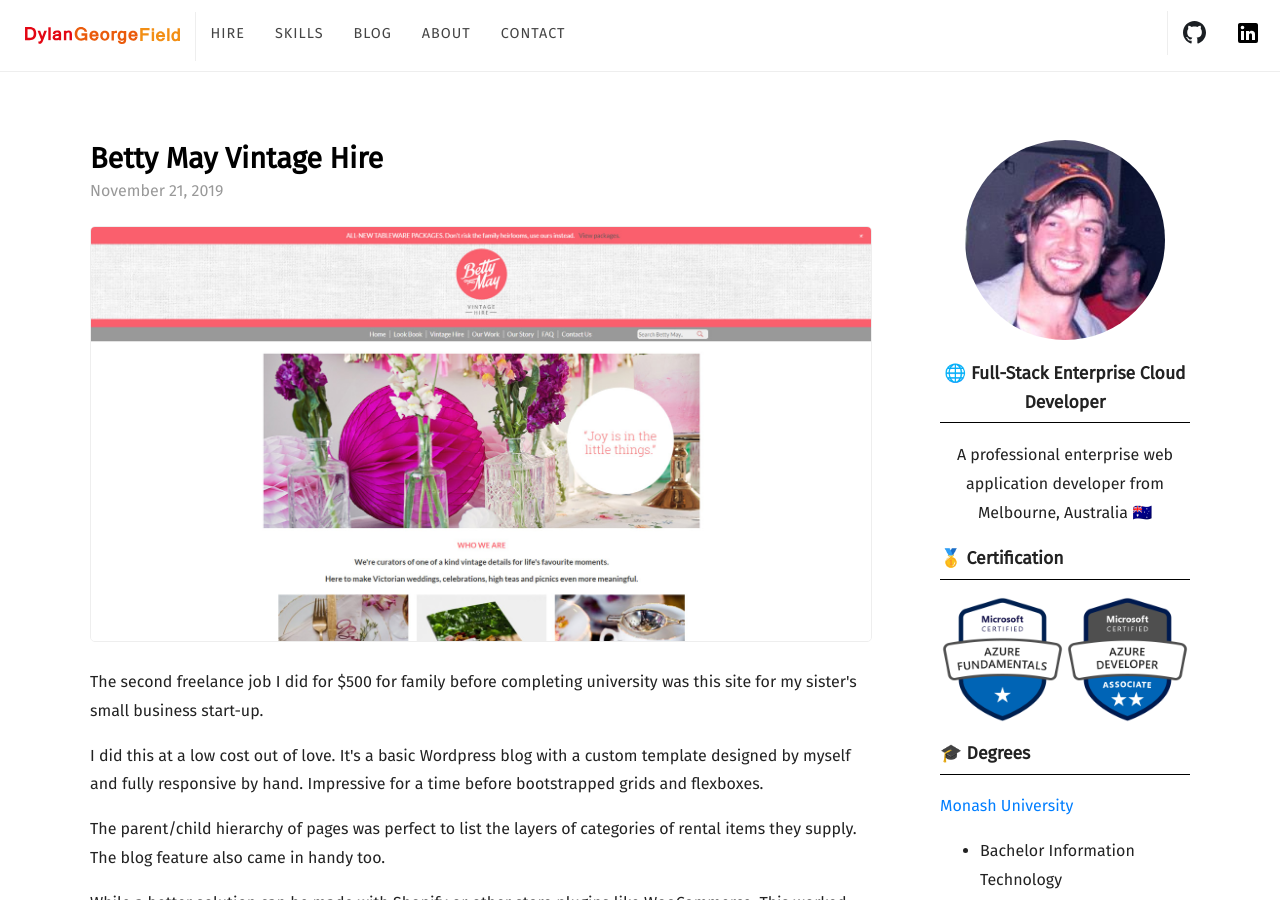
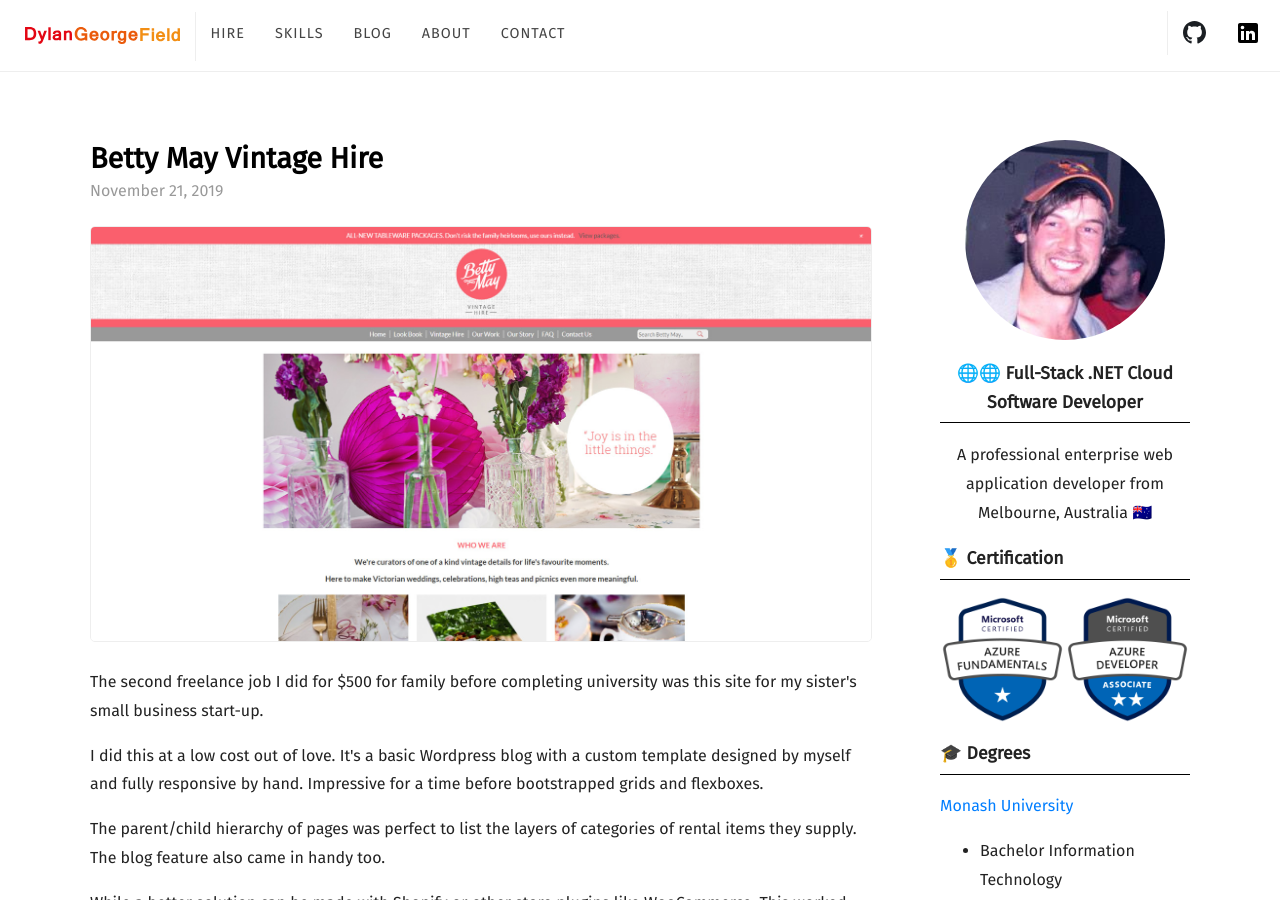
Before and after one commit to Dylan-George-Field/software.georgefield.com.au, a Jekyll site: the page built from _posts/2019-11-21-betty-may-vintage.md, in a window 1280 px wide and 900 px high. Built offline with Jekyll 4.4.1, drawn with Linux system fonts in a browser that asks for light colours; nearby versions of some CDN libraries; some web fonts are replaced; comment, search, counter and statistics services are not loaded.

Commit message:
fix ruby issues on my new laptop

```diff
--- a/Gemfile
+++ b/Gemfile
@@ -32,3 +32,5 @@
 
 # Performance-booster for watching directories on Windows
 gem "wdm", "~> 0.1.1", :install_if => Gem.win_platform?
+
+gem "rexml", "~> 3.2"
--- a/_includes/sidebar.html
+++ b/_includes/sidebar.html
@@ -6,7 +6,7 @@
 				<img src="{{ site.baseurl }}{{ site.data.sidebar.author_image }}" alt="author" class="author">
 			</a>
 		</p>
-		<h3 class="title">🌐 Full-Stack Enterprise Cloud Developer</h3>
+		<h3 class="title">🌐🌐 Full-Stack .NET Cloud Software Developer</h3>
 		<p>A professional enterprise web application developer from Melbourne, Australia 🇦🇺</p>
 	</div>
 	<div class="certification">
--- a/_posts/2019-11-21-betty-may-vintage.md
+++ b/_posts/2019-11-21-betty-may-vintage.md
@@ -28,6 +28,6 @@
 </p>
 <p>
 <strong>Built-on:</strong> Wordpress<br />
-<strong>Features: </strong>Custom Theme, Inventory List, Blog, Backup, SEO
+<strong>Features: </strong>Custom Theme, Inventory List, Blog, Backup, SEO<br />
 <strong>Website:</strong> <a href="www.bettymayvintage.com.au">www.bettymayvintage.com.au</a>
 </p>
```
Also changed, not shown: Gemfile.lock, README.md.
